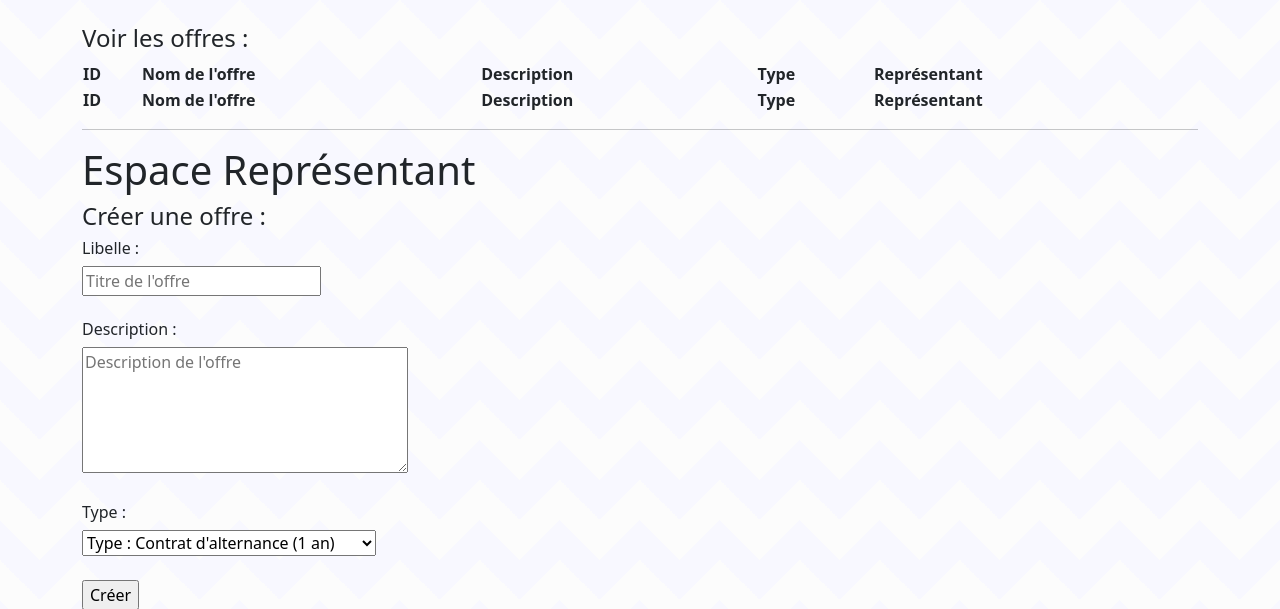
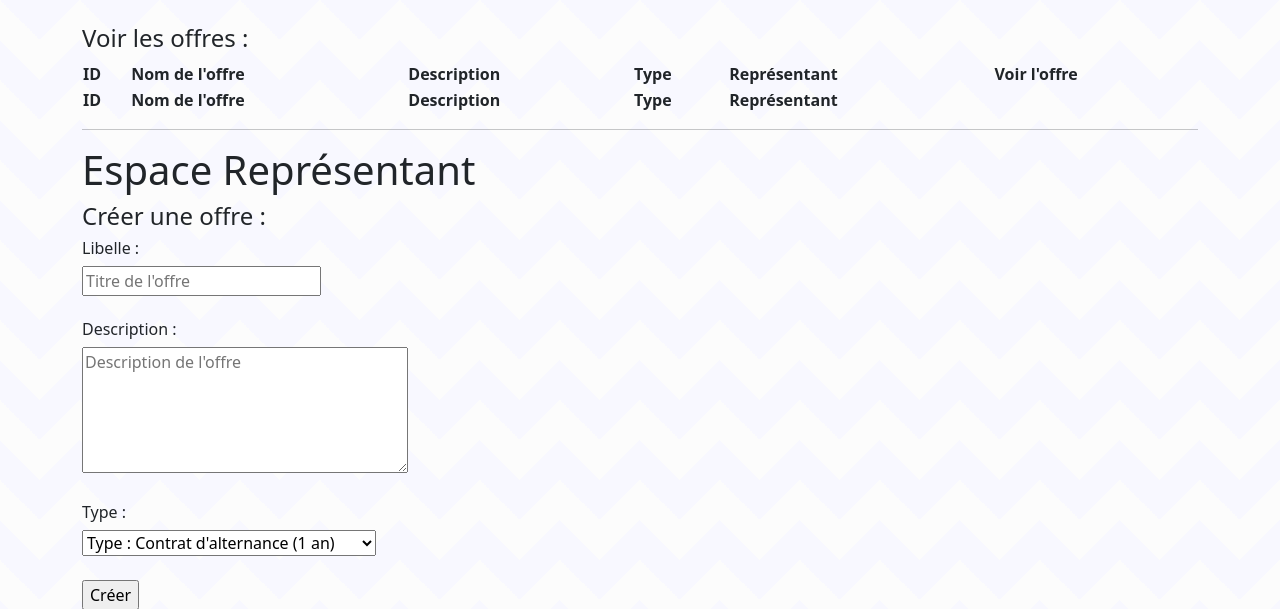
Before and after one commit to TRAN-Ki/ktnslrhls-hsp, a PHP site: page /vue/vue-utilisateur.php in a window 1280 px wide. Shown: the part 640-1249 px from the top of the page. Run offline with PHP 8.4, Linux system fonts and the light colour scheme; the visitor is signed in with stand-in values (Sample User, id 1); data comes from the database, SQL or seed files in the repository; data that the repository does not hold is empty; some libraries are stand-ins or nearby versions.

Commit message:
fix & new: ajout view voir_offre.php, fix vue-utilisateur.php (ajout bouton voir offre)

```diff
--- /dev/null
+++ b/src/traitement/voir_offre.php
@@ -0,0 +1,3 @@
+<?php
+//TODO: voir offre, récupérer en $_POST['id'] + à déplacer dans vue
+var_dump($_POST);
--- a/vue/vue-utilisateur.php
+++ b/vue/vue-utilisateur.php
@@ -33,17 +33,15 @@ if (isset($_SESSION['email'])){
     <meta http-equiv="X-UA-Compatible" content="ie=edge">
     <link rel="stylesheet" href="../assets/css/styles.css">
     <script src="https://ajax.googleapis.com/ajax/libs/jquery/3.6.1/jquery.min.js"></script>
-    <script type="text/javascript" charset="utf8" src="https://cdn.datatables.net/1.11.4/js/jquery.dataTables.js"></script>
+    <script type="text/javascript" charset="utf8" src="https://cdn.datatables.net/1.13.1/js/jquery.dataTables.min.js"></script>
+    <script type="text/javascript" charset="utf8" src="https://cdn.datatables.net/1.13.1/js/dataTables.bootstrap5.min.js"></script>
     <link href="https://cdn.jsdelivr.net/npm/select2@4.1.0-rc.0/dist/css/select2.min.css" rel="stylesheet" />
     <script src="https://cdn.jsdelivr.net/npm/select2@4.1.0-rc.0/dist/js/select2.min.js"></script>
     <script src="https://ajax.googleapis.com/ajax/libs/jquery/3.6.0/jquery.min.js"></script>
-    <link rel="stylesheet" type="text/css" href="https://cdn.datatables.net/1.11.4/css/jquery.dataTables.css">
+    <link rel="stylesheet" type="text/css" href="https://cdn.datatables.net/1.13.1/css/dataTables.bootstrap5.min.css">
     <link href="https://cdn.jsdelivr.net/npm/bootstrap@5.2.1/dist/css/bootstrap.min.css" rel="stylesheet"
           integrity="sha384-iYQeCzEYFbKjA/T2uDLTpkwGzCiq6soy8tYaI1GyVh/UjpbCx/TYkiZhlZB6+fzT" crossorigin="anonymous">
-    <script src="https://cdn.jsdelivr.net/npm/bootstrap@5.2.1/dist/js/bootstrap.bundle.min.js"
-            integrity="sha384-u1OknCvxWvY5kfmNBILK2hRnQC3Pr17a+RTT6rIHI7NnikvbZlHgTPOOmMi466C8"
-            crossorigin="anonymous"></script>
-<!--    <link rel="stylesheet" href="assets/css/styles.css">-->
+    <script src="https://cdn.jsdelivr.net/npm/bootstrap@5.2.1/dist/js/bootstrap.bundle.min.js" integrity="sha384-u1OknCvxWvY5kfmNBILK2hRnQC3Pr17a+RTT6rIHI7NnikvbZlHgTPOOmMi466C8" crossorigin="anonymous"></script>
     <title>Espace Utilisateur</title>
     <style>
         .main-page {
@@ -121,7 +119,7 @@ if (isset($_SESSION['email'])){
             ?>
             <script type="text/javascript">
                 $(document).ready(function () {
-                    $('#table').DataTable()
+                    $('#table').DataTable();
                 });
             </script>
             <table id="table" class="display" style="width:100%">
@@ -179,10 +177,10 @@ if (isset($_SESSION['email'])){
             ?>
             <script type="text/javascript">
                 $(document).ready(function () {
-                    $('#table').DataTable()
+                    $('#tableOffre').DataTable();
                 });
             </script>
-            <table id="table" class="display" style="width:100%">
+            <table id="tableOffre" class="display" style="width:100%">
                 <thead>
                 <tr>
                     <th>ID</th>
@@ -190,6 +188,7 @@ if (isset($_SESSION['email'])){
                     <th>Description</th>
                     <th>Type</th>
                     <th>Représentant</th>
+                    <th>Voir l'offre</th>
                 </tr>
                 </thead>
                 <tbody>
@@ -200,6 +199,12 @@ if (isset($_SESSION['email'])){
                         <td><?php echo $value['description'];?></td>
                         <td><?php echo $value['ref_type'];?></td>
                         <td><?php echo $value['ref_representant'];?></td>
+                        <td>
+                            <form method="post" action="">
+                                <input name="id" value="<?php echo $value['id_offre']?>" type="text" disabled style="display: none">
+                                <input type="submit" value="Voir">
+                            </form>
+                        </td>
                     </tr>
                 <?php } ?>
                 </tbody>
```
